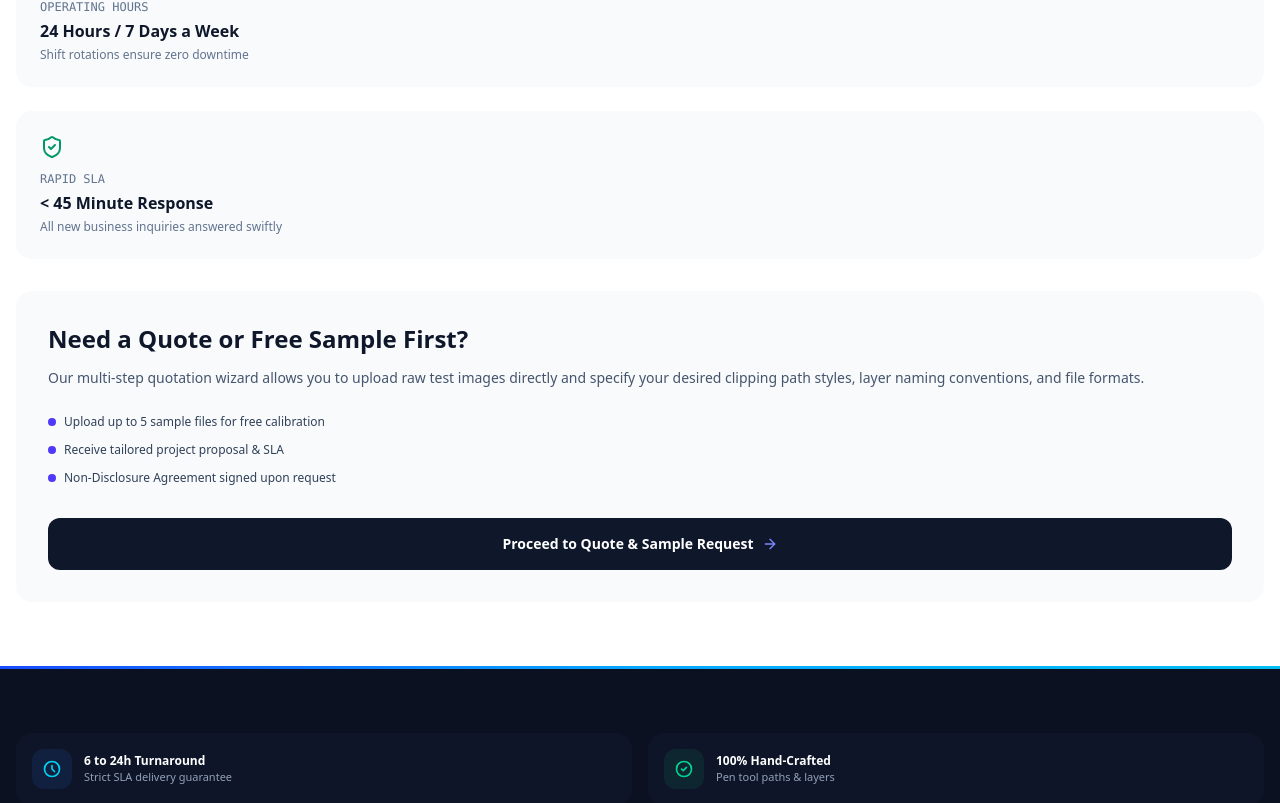
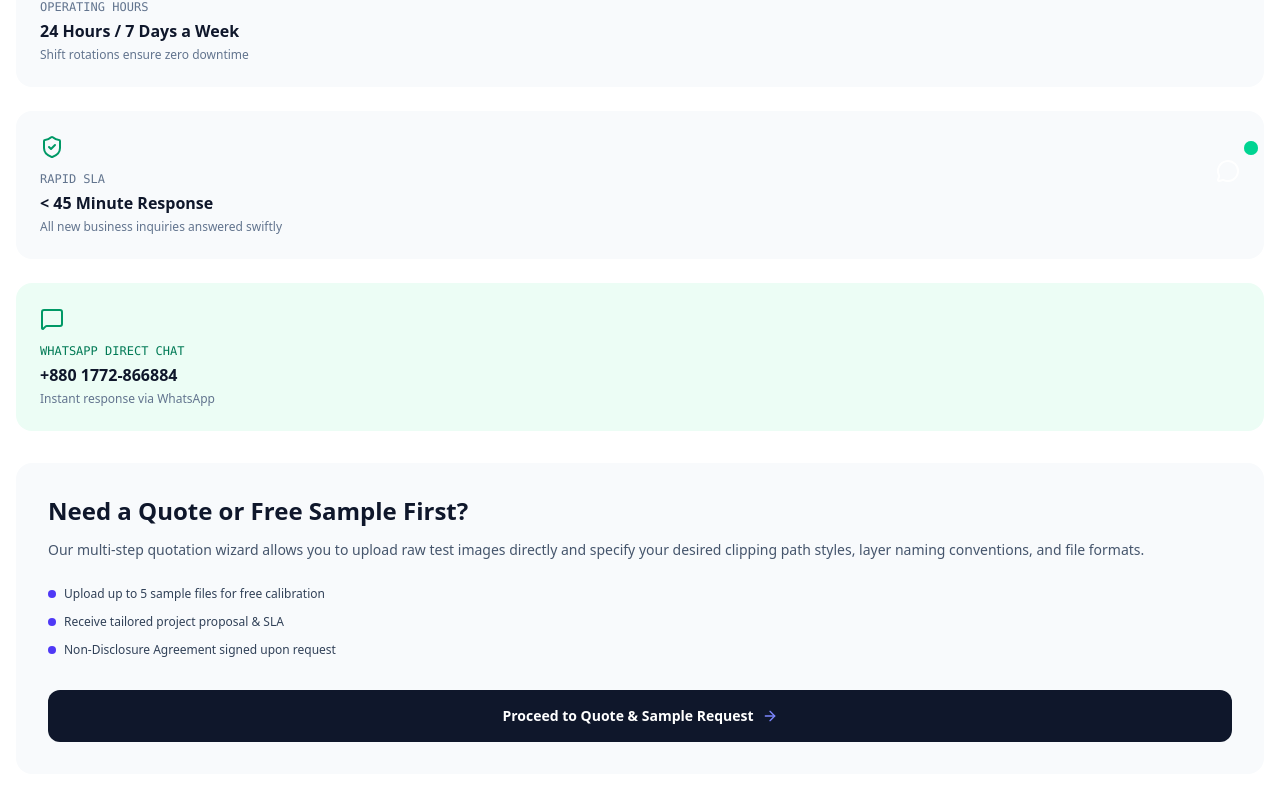
Before and after one commit to mainulislamik/foryourgoal, a Next.js app: page /contact in a window 1280 px wide. Shown: the part 577-1380 px from the top of the page. Built offline with nearby package versions, Linux system fonts and the light colour scheme.

Commit message:
feat(contact): add official WhatsApp support number 01772866884 across app and floating widget

```diff
--- a/data/site-content.json
+++ b/data/site-content.json
@@ -3,7 +3,9 @@
     "brandName": "Foryourgoal",
     "tagline": "Enterprise Image Post-Production & B2B Creative Studio",
     "supportEmail": "support@foryourgoal.com",
-    "contactPhone": "+1 (555) 019-2834",
+    "contactPhone": "+880 1772-866884",
+    "whatsapp": "+880 1772-866884",
+    "whatsappUrl": "https://wa.me/8801772866884",
     "address": "Global Production Hub & 24/7 Virtual Operations",
     "companyBio": "Foryourgoal is an international B2B image editing and high-end photo retouching studio. We partner with e-commerce retailers, global brands, product photographers, and creative agencies to deliver flawless visual assets with guaranteed turnaround.",
     "turnaroundBadge": "6 to 24h Turnaround",
--- a/src/app/contact/page.tsx
+++ b/src/app/contact/page.tsx
@@ -1,6 +1,6 @@
 import React from "react";
 import Link from "next/link";
-import { Mail, Clock, MapPin, ShieldCheck, ArrowRight, Phone } from "lucide-react";
+import { Mail, Clock, MapPin, ShieldCheck, ArrowRight, Phone, MessageSquare } from "lucide-react";
 import type { Metadata } from "next";
 
 export const metadata: Metadata = {
@@ -79,6 +79,18 @@ export default function ContactPage() {
             <div className="text-base font-bold text-slate-900 mt-1">&lt; 45 Minute Response</div>
             <div className="text-xs text-slate-500 mt-1">All new business inquiries answered swiftly</div>
           </div>
+
+          <a
+            href="https://wa.me/8801772866884?text=Hello%20Foryourgoal%20Team%2C%20I%20would%20like%20to%20inquire%20about%20your%20services."
+            target="_blank"
+            rel="noopener noreferrer"
+            className="block p-6 rounded-2xl bg-emerald-50 border border-emerald-200 shadow-sm hover:border-emerald-400 hover:bg-emerald-100 transition-colors"
+          >
+            <MessageSquare className="w-6 h-6 text-emerald-600 mb-3" />
+            <div className="text-xs uppercase font-mono text-emerald-700">WhatsApp Direct Chat</div>
+            <div className="text-base font-bold text-slate-900 mt-1">+880 1772-866884</div>
+            <div className="text-xs text-slate-500 mt-1">Instant response via WhatsApp</div>
+          </a>
         </div>
 
         {/* Action Callout */}
--- a/src/app/layout.tsx
+++ b/src/app/layout.tsx
@@ -4,6 +4,7 @@ import "./globals.css";
 import { Header } from "@/components/layout/Header";
 import { Footer } from "@/components/layout/Footer";
 import { MainWrapper } from "@/components/layout/MainWrapper";
+import { FloatingWhatsApp } from "@/components/ui/FloatingWhatsApp";
 
 const geistSans = Geist({
   variable: "--font-geist-sans",
@@ -151,6 +152,7 @@ export default function RootLayout({
       contactPoint: {
         "@type": "ContactPoint",
         contactType: "Customer Support",
+        telephone: "+8801772866884",
         email: "support@foryourgoal.com",
         availableLanguage: ["English"],
       },
@@ -193,6 +195,7 @@ export default function RootLayout({
           {children}
         </MainWrapper>
         <Footer />
+        <FloatingWhatsApp />
       </body>
     </html>
   );
--- a/src/components/layout/Footer.tsx
+++ b/src/components/layout/Footer.tsx
@@ -97,7 +97,7 @@ export function Footer() {
               <ArrowRight className="w-4 h-4" />
             </Link>
             <a
-              href="https://wa.me/8801711000000"
+              href="https://wa.me/8801772866884"
               target="_blank"
               rel="noopener noreferrer"
               className="inline-flex items-center justify-center gap-2 px-5 py-3 rounded-xl bg-slate-800 hover:bg-slate-700 text-slate-200 font-bold text-sm border border-slate-700 transition-all text-center"
@@ -123,6 +123,12 @@ export function Footer() {
                 <Mail className="w-4 h-4 text-cyan-400 shrink-0" />
                 <a href="mailto:support@foryourgoal.com" className="font-bold text-cyan-300 hover:text-cyan-200 transition-colors">
                   support@foryourgoal.com
+                </a>
+              </div>
+              <div className="flex items-center gap-2 text-slate-300">
+                <MessageSquare className="w-4 h-4 text-emerald-400 shrink-0" />
+                <a href="https://wa.me/8801772866884" target="_blank" rel="noopener noreferrer" className="font-bold text-emerald-300 hover:text-emerald-200 transition-colors">
+                  +880 1772-866884 (WhatsApp)
                 </a>
               </div>
               <div className="flex items-center gap-2 text-slate-400">
--- a/src/components/layout/Header.tsx
+++ b/src/components/layout/Header.tsx
@@ -360,7 +360,16 @@ export function Header() {
             </nav>
 
             {/* Desktop CTA Action Button */}
-            <div className="hidden lg:flex items-center">
+            <div className="hidden lg:flex items-center gap-2">
+              <a
+                href="https://wa.me/8801772866884?text=Hello%20Foryourgoal%20Team%2C%20I%20would%20like%20to%20inquire%20about%20your%20services."
+                target="_blank"
+                rel="noopener noreferrer"
+                aria-label="Chat on WhatsApp: +880 1772-866884"
+                className="inline-flex items-center justify-center w-9 h-9 rounded-xl text-emerald-600 bg-emerald-50 hover:bg-emerald-100 border border-emerald-200 transition-all duration-200"
+              >
+                <MessageSquare className="w-4 h-4" />
+              </a>
               {pathname === "/request-a-quote" || pathname === "/request-free-trial" ? (
                 <Link
                   href="/contact"
@@ -559,7 +568,7 @@ export function Header() {
                 <span>Email Us</span>
               </a>
               <a
-                href="https://wa.me/8801711000000"
+                href="https://wa.me/8801772866884"
                 target="_blank"
                 rel="noopener noreferrer"
                 onClick={() => setMobileMenuOpen(false)}
--- a/src/components/quote/FreeTrialForm.tsx
+++ b/src/components/quote/FreeTrialForm.tsx
@@ -12,6 +12,7 @@ import {
   Clock,
   ShieldCheck,
   Send,
+  MessageSquare,
 } from "lucide-react";
 
 export default function FreeTrialForm() {
@@ -155,6 +156,17 @@ export default function FreeTrialForm() {
         >
           Submit Another Request
         </button>
+        <a
+          href={`https://wa.me/8801772866884?text=${encodeURIComponent(
+            `Hello For Your Goal Team, I just submitted free trial request. My name is ${name} and my email is ${email}. Please check my submission.`
+          )}`}
+          target="_blank"
+          rel="noopener noreferrer"
+          className="inline-flex items-center justify-center gap-2 px-6 py-3 rounded-xl bg-emerald-600 hover:bg-emerald-500 text-white font-bold text-sm shadow-lg shadow-emerald-600/30 transition-all hover:scale-[1.02]"
+        >
+          <MessageSquare className="w-4 h-4" />
+          Chat on WhatsApp
+        </a>
       </div>
     );
   }
--- /dev/null
+++ b/src/components/ui/FloatingWhatsApp.tsx
@@ -0,0 +1,37 @@
+"use client";
+
+import React, { useState } from "react";
+import { MessageCircle } from "lucide-react";
+
+const WA_URL =
+  "https://wa.me/8801772866884?text=Hello%20Foryourgoal%20Team%2C%20I%20would%20like%20to%20inquire%20about%20your%20services.";
+
+export function FloatingWhatsApp() {
+  const [hovered, setHovered] = useState(false);
+
+  return (
+    <div className="fixed bottom-6 right-6 z-40 flex items-center gap-3">
+      {hovered && (
+        <div className="bg-white text-slate-800 text-xs font-semibold px-4 py-2 rounded-xl shadow-lg border border-emerald-100 whitespace-nowrap animate-fade-in">
+          Chat on WhatsApp: +880 1772-866884
+        </div>
+      )}
+      <a
+        href={WA_URL}
+        target="_blank"
+        rel="noopener noreferrer"
+        aria-label="Chat on WhatsApp: +880 1772-866884"
+        onMouseEnter={() => setHovered(true)}
+        onMouseLeave={() => setHovered(false)}
+        className="relative inline-flex items-center justify-center w-14 h-14 rounded-full bg-gradient-to-r from-emerald-500 to-teal-600 hover:from-emerald-600 hover:to-teal-700 shadow-lg shadow-emerald-500/40 hover:shadow-emerald-600/50 transition-all duration-300 hover:scale-110 active:scale-95"
+      >
+        {/* Pulse ping dot — 24/7 online indicator */}
+        <span className="absolute -top-0.5 -right-0.5 flex h-3.5 w-3.5">
+          <span className="animate-ping absolute inline-flex h-full w-full rounded-full bg-emerald-300 opacity-75" />
+          <span className="relative inline-flex rounded-full h-3.5 w-3.5 bg-emerald-400 border-2 border-white" />
+        </span>
+        <MessageCircle className="w-6 h-6 text-white" strokeWidth={2} />
+      </a>
+    </div>
+  );
+}
--- a/src/components/ui/FreeTrialDropzone.tsx
+++ b/src/components/ui/FreeTrialDropzone.tsx
@@ -228,7 +228,7 @@ export function FreeTrialDropzone({
             {/* Action Buttons */}
             <div className="flex flex-col sm:flex-row items-center justify-center gap-4 pt-2">
               <a
-                href={`https://wa.me/8801613511887?text=${encodeURIComponent(
+                href={`https://wa.me/8801772866884?text=${encodeURIComponent(
                   `Hello For Your Goal Team, I just submitted free trial order ${successData.referenceId}. Please check my files.`
                 )}`}
                 target="_blank"
--- a/src/lib/site-content.ts
+++ b/src/lib/site-content.ts
@@ -6,6 +6,8 @@ export interface GlobalConfig {
   tagline: string;
   supportEmail: string;
   contactPhone: string;
+  whatsapp?: string;
+  whatsappUrl?: string;
   address: string;
   companyBio: string;
   turnaroundBadge: string;
@@ -302,7 +304,9 @@ export function getDefaultSiteContent(): SiteContent {
       brandName: "Foryourgoal",
       tagline: "Enterprise Image Post-Production & B2B Creative Studio",
       supportEmail: "support@foryourgoal.com",
-      contactPhone: "+1 (555) 019-2834",
+      contactPhone: "+880 1772-866884",
+      whatsapp: "+880 1772-866884",
+      whatsappUrl: "https://wa.me/8801772866884",
       address: "Global Production Hub & 24/7 Virtual Operations",
       companyBio: "Foryourgoal is an international B2B image editing and high-end photo retouching studio. We partner with e-commerce retailers, global brands, product photographers, and creative agencies to deliver flawless visual assets with guaranteed turnaround.",
       turnaroundBadge: "6 to 24h Turnaround",
```
